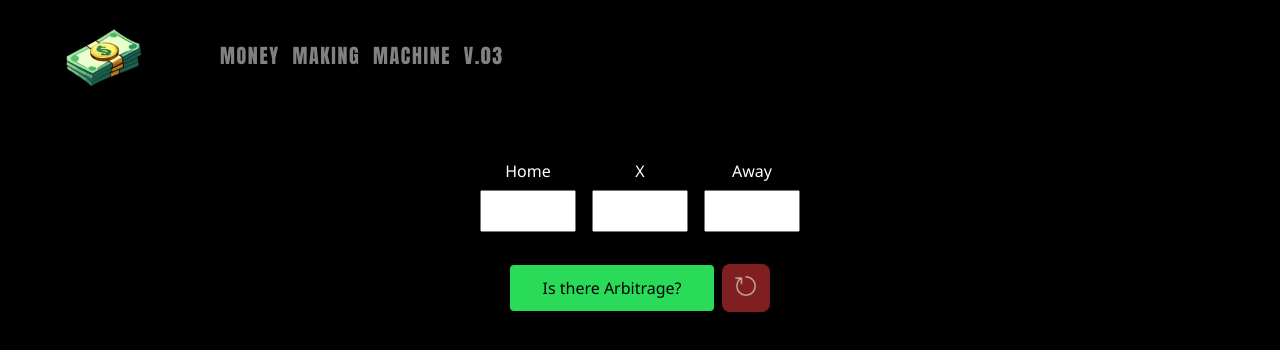
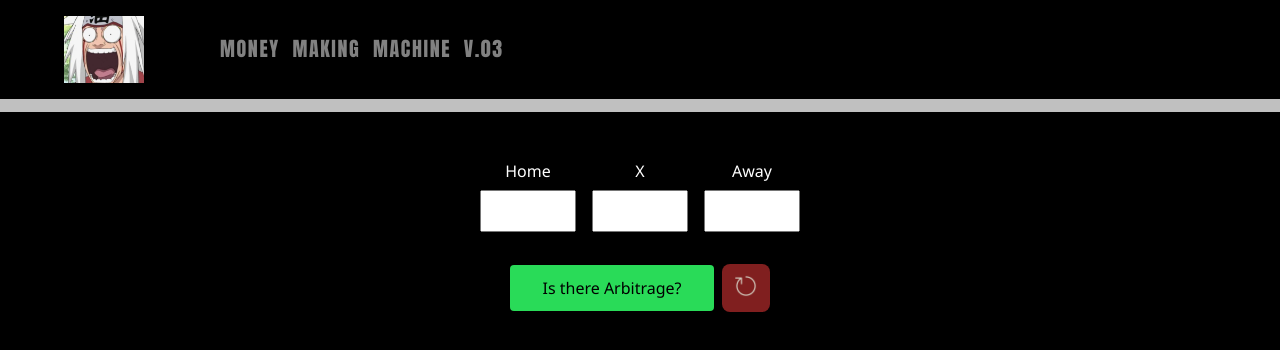
Before and after one commit to loblachi/ArbitrageCalculator, a plain HTML site: page index.html in a window 1280 px wide. Drawn offline with Linux system fonts and the light colour scheme.

Commit message:
added a image and updated it

```diff
--- a/index.html
+++ b/index.html
@@ -12,7 +12,7 @@
         <div class="heading-flex">
             <div class="heading-content">
               <div class="logo-div">
-                <img src="./Images/money.png" alt="money image">
+                <img src="./Images/jiraiyapng.jpg" alt="money image">
               </div>
 
               <ul class="nav-links">
```
Also changed, not shown: Images/jiraiyapng.jpg (added), Images/money.png (deleted).
